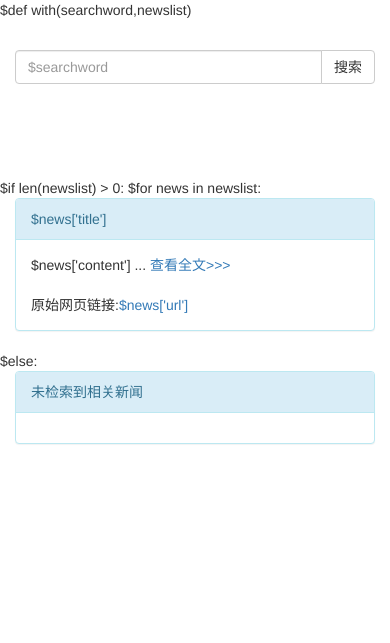
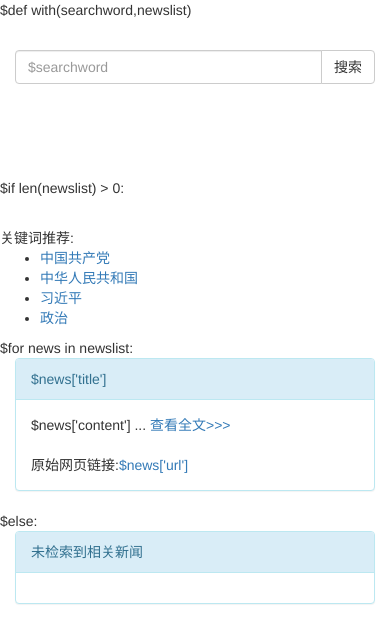
Before and after one commit to Google1234/Information_retrieva_Projectl-, a Python web app: template web/templates/index.html in a window 390 px wide. Shown: the top 643 px of the page. Run offline with Jinja, Linux system fonts and the light colour scheme; the template is opened without the code that fills it, so the values that code supplies are empty; some libraries are stand-ins or nearby versions.

Commit message:
version4.3 修改显示界面

```diff
--- a/config.py
+++ b/config.py
@@ -2,7 +2,7 @@
 #针对查询 返回的记录数
 query_return_numbers=20
 #针对查询 返回的每条摘要长度
-query_return_snipper_size=200
+query_return_snipper_size=250
 #针对某项查询 推荐的相似文档数目
 recommand_numbers=3
 
--- a/web/templates/index.html
+++ b/web/templates/index.html
@@ -12,7 +12,7 @@
 <!--<div style="padding: 100px 100px 8px;margin-top:10px"> -->
 <div style="margin-top:30px">
  <form class="bs-example bs-example-form" role="form">
-	 <div class="col-lg-8 col-lg-offset-2 ">
+	 <div class="col-lg-9 col-lg-offset-2 ">
 	    <div class="input-group">
 	       <input type="text" class="form-control" name="searchword" placeholder=$searchword>
 	       <span class="input-group-btn">
@@ -25,8 +25,22 @@
 <br><br><br><br>
 
 $if len(newslist) > 0:
+	<div style="margin-top:30px">
+		<div class="row">
+			<div class="col-sm-2">
+				<div class="col-lg-20 col-lg-offset-2">
+						<div class="col-lg-20 col-lg-offset-2">关键词推荐:</div>
+						<ul>
+							<li><a href=AAA>中国共产党</a></li>
+							<li><a href=AAA>中华人民共和国</a></li>
+							<li><a href=AAA>习近平</a></li>
+							<li><a href=AAA>政治</a></li>
+						</ul>
+				</div>
+			</div>
+			<div class="col-sm-10">
 				$for news in newslist:
-			<div class="col-lg-8 col-lg-offset-2">
+					<div class="col-lg-11 col-lg-offset-0">
 						<div class="panel panel-info">
 							<div class="panel-heading">
 									$news['title']
@@ -35,6 +49,9 @@
 								 $news['content'] ... <a href="/news?id=$news['id']" >查看全文>>></a>
 							<br><br>
 							原始网页链接:<a href=$news['url']>$news['url']</a>
+							</div>
+						</div>
+					</div>
 			</div>
 		</div>
 	</div>
--- a/web/templates/news.html
+++ b/web/templates/news.html
@@ -29,9 +29,8 @@
 					<div class="panel-heading">相关新闻</div>
 					<div class= "panel-body">
 					<ul>
-						<li><a href=$news['recommand'][0][2]>$news['recommand'][0][0][:20]</a></li>
-						<li><a href=$news['recommand'][1][2]>$news['recommand'][1][0][:20]</a></li>
-						<li><a href=$news['recommand'][2][2]>$news['recommand'][2][0][:20]</a></li>
+						$for id in news['recommand']:
+							<li><a href=$id[2]>$id[0][:20]</a></li>
 					</ul>
 					</div>
 				</div>
```
Lines whose indentation alone changed are shown as unchanged.
